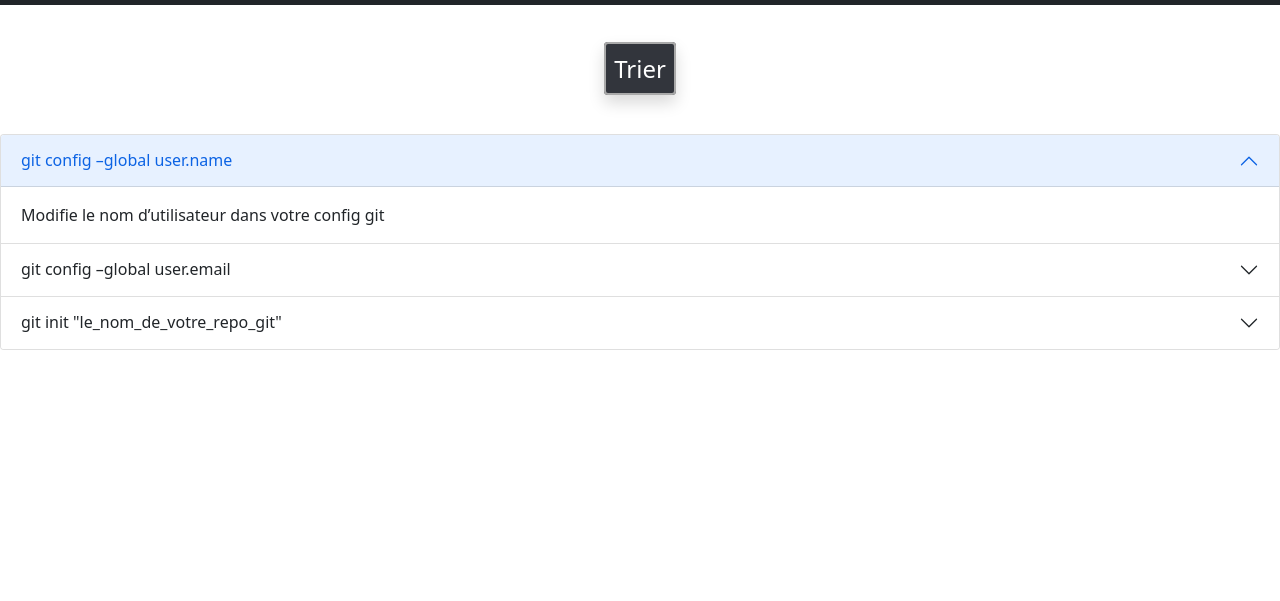
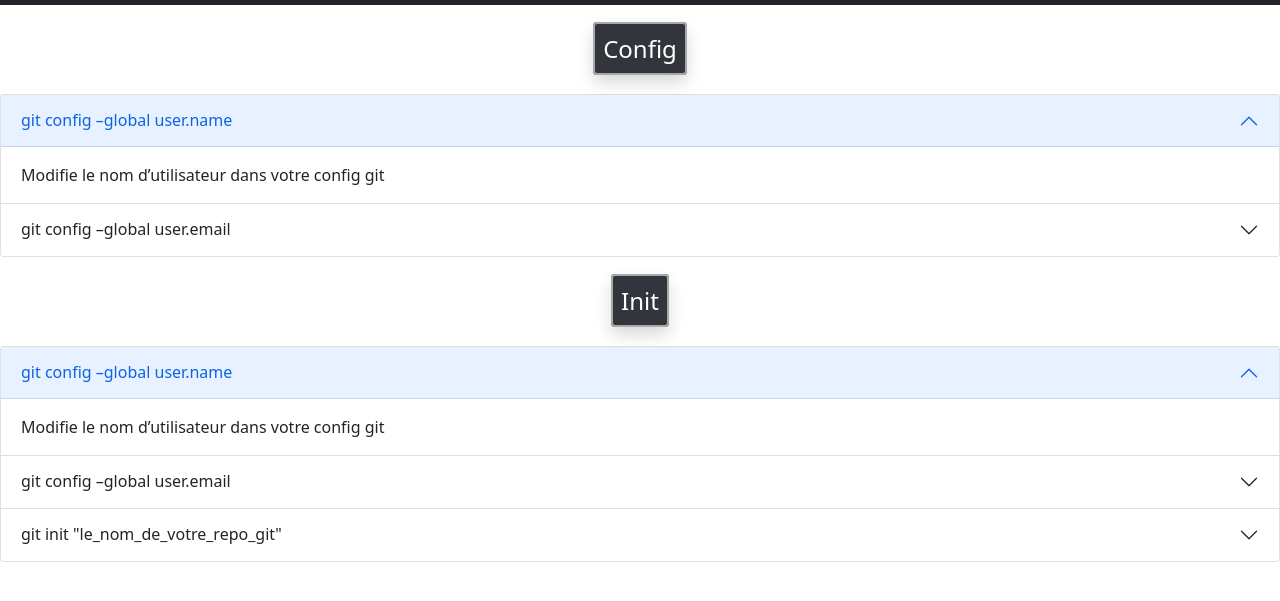
Before and after one commit to Estia-1a/repository, a plain HTML site: page index.html in a window 1280 px wide. Shown: the part 51-652 px from the top of the page. Drawn offline with nearby package versions, Linux system fonts and the light colour scheme.

Commit message:
image git

```diff
--- a/index.html
+++ b/index.html
@@ -46,16 +46,57 @@
           </div>
         </div>
       </nav>
-<div style="margin-top: 50px; margin-bottom: 50px">
+
+
+<div style="margin-top: 30px; margin-bottom: 30px">
   <center>
       <h4>
         <div class="d-inline p-2 rounded text-white shadow" style="background-color: #32353c; border:2px solid rgb(169, 169, 169);">
-            Trier
+          Config
         </div>
     </h4>
   </center>
   </div>
 
+
+      <div class="accordion" id="accordionExample">
+        <div class="accordion-item">
+          <h2 class="accordion-header" id="headingOne">
+            <button class="accordion-button" type="button" data-bs-toggle="collapse" data-bs-target="#collapseOne" aria-expanded="true" aria-controls="collapseOne">
+                git config –global user.name
+            </button>
+          </h2>
+          <div id="collapseOne" class="accordion-collapse collapse show" aria-labelledby="headingOne" data-bs-parent="#accordionExample">
+            <div class="accordion-body">
+                Modifie le nom d’utilisateur dans votre config git
+            </div>
+          </div>
+        </div>
+        <div class="accordion-item">
+          <h2 class="accordion-header" id="headingTwo">
+            <button class="accordion-button collapsed" type="button" data-bs-toggle="collapse" data-bs-target="#collapseTwo" aria-expanded="false" aria-controls="collapseTwo">
+                git config –global user.email
+            </button>
+          </h2>
+          <div id="collapseTwo" class="accordion-collapse collapse" aria-labelledby="headingTwo" data-bs-parent="#accordionExample">
+            <div class="accordion-body">
+                Modifie l’adresse email dans votre configuration git
+            </div>
+          </div>
+        </div>
+      </div>
+
+
+
+      <div style="margin-top: 30px; margin-bottom: 30px">
+        <center>
+            <h4>
+              <div class="d-inline p-2 rounded text-white shadow" style="background-color: #32353c; border:2px solid rgb(169, 169, 169);">
+                Init
+              </div>
+          </h4>
+        </center>
+        </div>
 
         <div class="accordion" id="accordionExample">
           <div class="accordion-item">
@@ -97,6 +138,5 @@
         </div>
 
 
-
   </body>
 </html>
```
Also changed, not shown: 2111374.png (added). Lines whose indentation alone changed are shown as unchanged.
